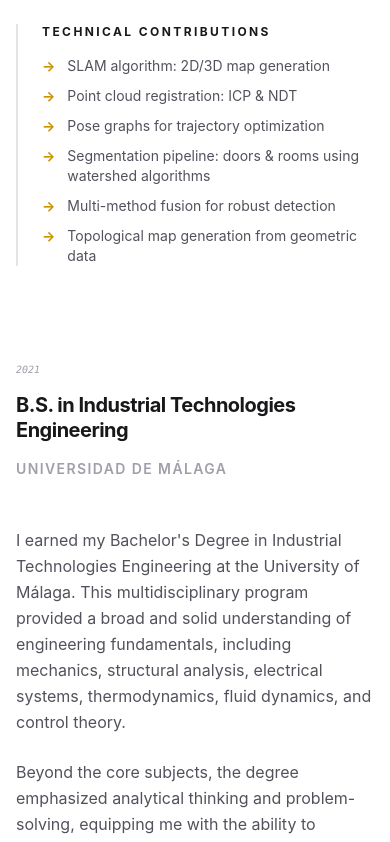
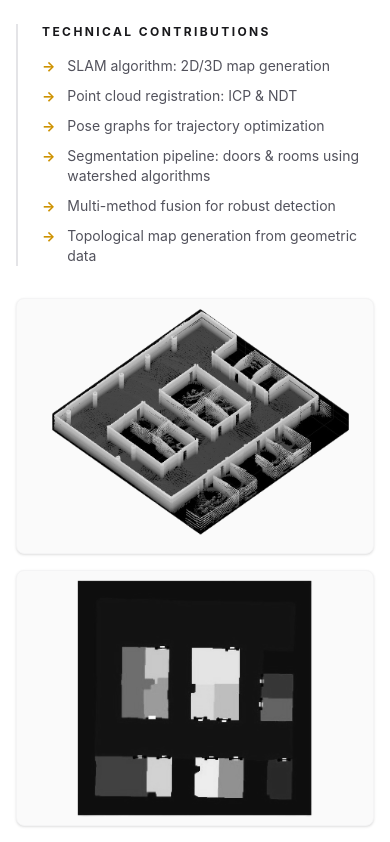
Before and after one commit to Villanua/personal_web, a React (Vite) app in the folder frontend/: page /about in a window 390 px wide. Shown: the part 3491-4333 px from the top of the page. Built offline with nearby package versions, Linux system fonts and the light colour scheme.

Commit message:
update: syntonize info

```diff
--- a/frontend/src/app/components/EducationCard.tsx
+++ b/frontend/src/app/components/EducationCard.tsx
@@ -12,6 +12,7 @@ interface EducationCardProps {
     items?: readonly string[];
   }>;
   index: number;
+  images?: string[];
 }
 
 export default function EducationCard({
@@ -21,7 +22,8 @@ export default function EducationCard({
   intro,
   intro2,
   sections,
-  index
+  index,
+  images
 }: EducationCardProps) {
   return (
     <motion.div
@@ -86,6 +88,20 @@ export default function EducationCard({
             ))}
           </div>
         </div>
+
+        {images && images.length > 0 && (
+          <div className="mt-8 grid grid-cols-1 md:grid-cols-2 gap-4">
+            {images.map((img, i) => (
+              <div key={i} className="rounded-lg overflow-hidden border border-zinc-100 shadow-sm relative group bg-zinc-50 h-64">
+                <img
+                  src={img}
+                  alt={`Project image ${i+1}`}
+                  className="w-full h-full object-contain p-2 grayscale group-hover:grayscale-0 transition-all duration-500"
+                />
+              </div>
+            ))}
+          </div>
+        )}
       </motion.div>
     </motion.div>
   );
--- a/frontend/src/app/i18n/aboutPage.ts
+++ b/frontend/src/app/i18n/aboutPage.ts
@@ -29,9 +29,11 @@ export const aboutPageTranslations = {
       intro1: "Diseño de **arquitecturas de soluciones**, **despliegue**, gestión de la **comunicación con stakeholders** y **monitorización** de aplicaciones en **producción**.",
       projectTitle: "IA Generativa y Cloud",
       projectList: [
-        "Desarrollo de aplicación para la inferencia de perfiles psicográficos (motivaciones, salarios, edad) de alumnos potenciales para optimizar la conversión de leads en UNIR.",
-        "Implementación de un pipeline de análisis de llamadas (**Speech-to-Text** + **LLMs**) para evaluar la calidad comercial (auditorías) y extraer perfiles profesionales automáticamente.",
-        "Diseño de una aplicación de **IA generativa** para recomendación de carreras basada en trayectorias profesionales, desplegada con **FastAPI** y microservicios en **Microsoft Azure**."
+        "Desarrollo de aplicación para la inferencia de perfiles psicográficos (motivaciones, salarios, edad) y estimación de datos personales de leads usando IA Generativa para optimizar la conversión en UNIR.",
+        "Implementación de un pipeline de análisis de llamadas (**Speech-to-Text** + **LLMs**) para extraer información y evaluar la calidad comercial (auditorías).",
+        "Desarrollo de **agentes de voz en tiempo real** para contestar llamadas telefónicas.",
+        "Diseño de una aplicación de **IA generativa** para recomendación de carreras basada en trayectorias profesionales.",
+        "Despliegues Cloud gestionados con **Terraform** en **Microsoft Azure** (FastAPI, microservicios)."
       ]
     },
     acciona: {
@@ -155,9 +157,11 @@ export const aboutPageTranslations = {
       intro1: "Design of **solution architectures**, **deployment**, **stakeholder communication** management, and **monitoring** of applications in **production**.",
       projectTitle: "Generative AI & Cloud",
       projectList: [
-        "Development of an application for inferring psychographic profiles (motivations, salaries, age) of potential students to optimize lead conversion at UNIR.",
-        "Implementation of a call analysis pipeline (**Speech-to-Text** + **LLMs**) to evaluate commercial quality (audits) and automatically extract professional profiles.",
-        "Design of a **Generative AI** application for career recommendation based on professional trajectories, deployed with **FastAPI** and microservices on **Microsoft Azure**."
+        "Development of an application for inferring psychographic profiles (motivations, salaries, age) and estimating personal data of leads using Generative AI to optimize conversion at UNIR.",
+        "Implementation of a call analysis pipeline (**Speech-to-Text** + **LLMs**) to extract information and evaluate commercial quality (audits).",
+        "Development of **Real-time Voice Agents** for answering phone calls.",
+        "Design of a **Generative AI** application for career recommendation based on professional trajectories.",
+        "Cloud deployments managed with **Terraform** on **Microsoft Azure** (FastAPI, microservices)."
       ]
     },
     acciona: {
--- a/frontend/src/app/i18n/data.ts
+++ b/frontend/src/app/i18n/data.ts
@@ -90,7 +90,8 @@ export const dataTranslations = {
 // Skills data is language-agnostic (same in both languages)
 export const skillsData = [
   'Python', 'C++', 'SQL', 'JavaScript', 'HTML', 'CSS',
-  'ROS/ROS2', 'SLAM', 'Navigation', 'Robot Manipulation', 'Sensor Fusion', 'OpenCV', 'PCL',
-  'Generative AI', 'LLMs', 'RAG', 'Agents', 'NLP', 'LangChain', 'TensorFlow', 'PyTorch', 'Knowledge Graphs',
-  'GCP', 'Azure', 'Docker', 'Linux', 'FastAPI', 'Django', 'Celery', 'NGINX', 'Git'
+  'ROS/ROS2', 'Mobile Robotics', 'SLAM', 'Navigation', 'Robot Manipulation', 'Sensor Fusion', 'OpenCV', 'PCL',
+  'Generative AI', 'LLMs', 'RAG', 'Agents', 'LangChain', 'LangGraph', 'NLP', 'TensorFlow', 'PyTorch', 'Deep Learning', 'Reinforcement Learning', 'Knowledge Graphs',
+  'GCP', 'Azure', 'Docker', 'Terraform', 'Linux', 'FastAPI', 'Django', 'Livekit', 'Celery', 'NGINX', 'Git',
+  'FullStack Dev', 'Web Design', 'Databases'
 ];
--- a/frontend/src/app/pages/AboutPage.tsx
+++ b/frontend/src/app/pages/AboutPage.tsx
@@ -348,6 +348,7 @@ export default function AboutPage({ education, experience, courses, skills }: Ab
                       institution={edu.institution}
                       year={edu.year}
                       intro={t.master.intro}
+                      images={["/img/slam3d.png", "/img/segmentation.png"]}
                       sections={[
                         {
                           title: t.master.thesisTitle,
@@ -372,6 +373,7 @@ export default function AboutPage({ education, experience, courses, skills }: Ab
                       year={edu.year}
                       intro={t.bachelor.intro1}
                       intro2={t.bachelor.intro2}
+                      images={["/img/Craneeal_interface.png", "/img/Craneeal_platform.png"]}
                       sections={[
                         {
                           title: t.bachelor.specializationTitle,
```
Also changed, not shown: frontend/public/llms.txt.
